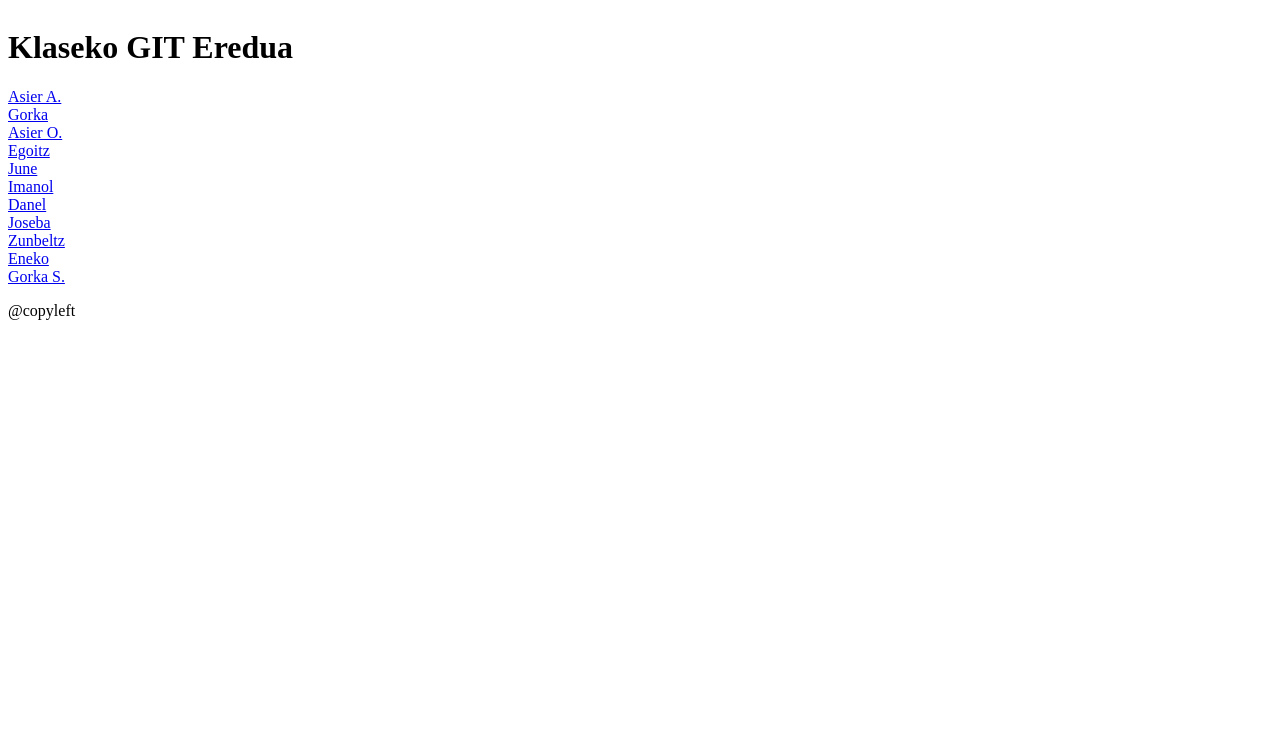
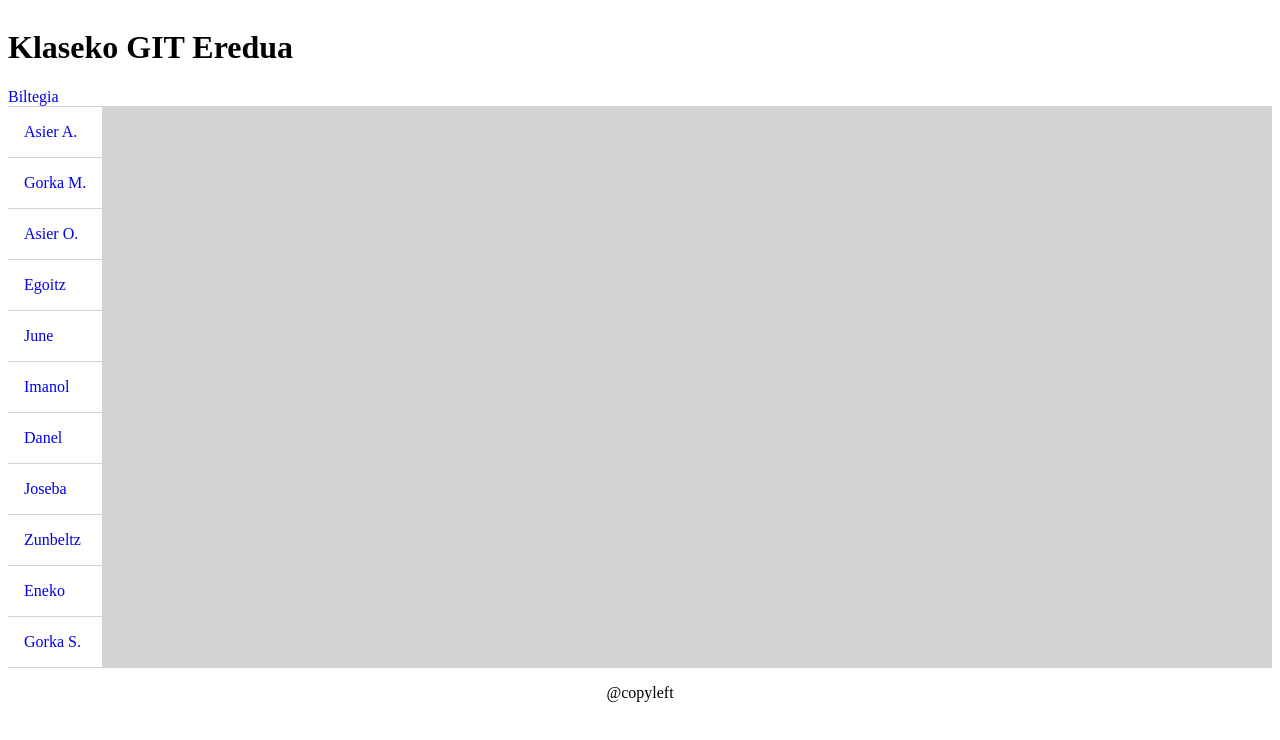
Before and after one commit to jiturriondobeitia/KlasekoEredua, a plain HTML site: page index.html in a window 1280 px wide. Drawn offline with Linux system fonts and the light colour scheme.

Commit message:
Estilo arauak beste fitxategi batean

```diff
--- a/index.html
+++ b/index.html
@@ -4,30 +4,18 @@
 <head>
     <meta charset='utf-8'>
     <title>Klaseko GIT Eredua</title>
-    <style>
-        body {
-            display: flex;
-            flex-direction: column;
-            justify-content: space-between;
-        }
-        main {
-            display: grid;
-            grid-template-columns: 1fr 4fr;
-        }
-        sidebar a {
-            display: block;
-        }
-    </style>
+    <link rel="stylesheet" href="styles/main.css">
 </head>
 
 <body>
     <header>
         <h1>Klaseko GIT Eredua</h1>
+        <a href="https://github.com/jiturriondobeitia/KlasekoEredua">Biltegia</a>
     </header>
     <main>
         <sidebar>
             <a href="pages/asier_a">Asier A.</a>
-            <a href="pages/gorka">Gorka</a>
+            <a href="pages/gorka_m">Gorka M.</a>
             <a href="pages/asier_o">Asier O.</a>
             <a href="pages/egoitz">Egoitz</a>
             <a href="pages/june">June</a>
--- /dev/null
+++ b/styles/main.css
@@ -0,0 +1,33 @@
+        body {
+            display: flex;
+            flex-direction: column;
+            justify-content: space-between;
+        }
+
+        main {
+            display: flex;
+            border-top: 1px solid lightgray;
+            border-bottom: 1px solid lightgray;
+        }
+
+        .container {
+            flex: 1;
+            background-color: lightgray;
+        }
+
+        a {
+            text-decoration: none;
+        }
+
+        sidebar a {
+            display: block;
+            padding: 1rem;
+        }
+
+        sidebar a:not(:last-child) {
+            border-bottom: 1px solid lightgray;
+        }
+
+        footer p {
+            text-align: center;
+        }
```
